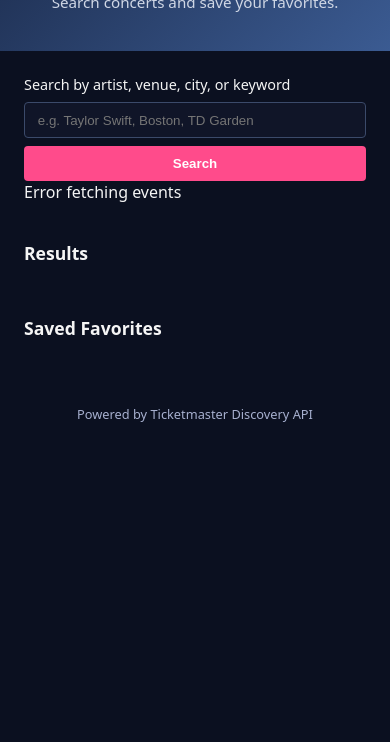
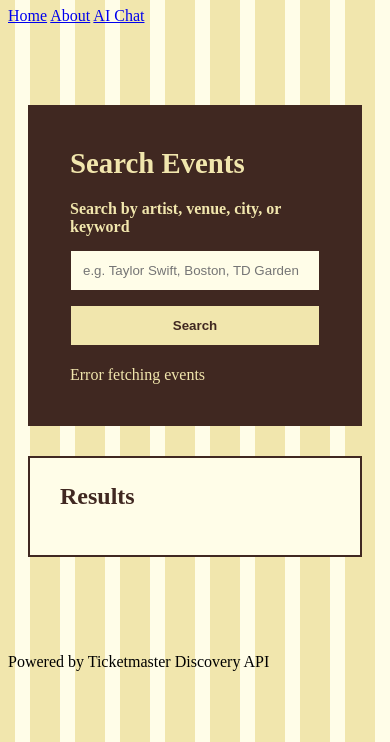
Before and after one commit to amolendyk1/ticketmaster-event-tracker, a plain HTML site: page index.html in a window 390 px wide. Shown: the part 118-860 px from the top of the page. Drawn offline with Linux system fonts and the light colour scheme; no server answers.

Commit message:
update style

```diff
--- a/index.html
+++ b/index.html
@@ -6,44 +6,43 @@
   <meta name="viewport" content="width=device-width, initial-scale=1.0" />
   <link rel="stylesheet" href="style.css" />
 </head>
-<body>
-  <header class="header">
-    <h1>Ticketmaster Event Tracker</h1>
-    <p>Search concerts and save your favorites.</p>
+
+<body class="ticketmaster-page">
+
+  <!-- HEADER -->
+  <header class="site-header">
+    <h1 class="site-title">Ticketmaster Event Tracker</h1>
+    <nav class="site-nav">
+      <a href="index.html" class="nav-link">Home</a>
+      <a href="about.html" class="nav-link">About</a>
+      <a href="ai-chat.html" class="nav-link">AI Chat</a>
+    </nav>
   </header>
 
-  <main class="main">
-    <section class="search-section">
-      <form id="search-form">
+  <!-- MAIN CONTENT -->
+  <main class="tm-wrapper">
+
+    <div class="tm-card">
+      <h2>Search Events</h2>
+
+      <form id="search-form" class="tm-form">
         <label for="search-input">Search by artist, venue, city, or keyword</label>
-        <div class="search-row">
-          <input
-            type="text"
-            id="search-input"
-            placeholder="e.g. Taylor Swift, Boston, TD Garden"
-            required
-          />
-          <button type="submit">Search</button>
-        </div>
+        <input id="search-input" type="text" placeholder="e.g. Taylor Swift, Boston, TD Garden" />
+        <button type="submit">Search</button>
       </form>
 
-      <div id="status" class="status"></div>
-    </section>
+      <div id="status" class="tm-status"></div>
+    </div>
 
-    <section class="content">
-      <section class="results-section">
-        <h2>Results</h2>
-        <div id="events-container" class="events-container"></div>
-      </section>
+    <div class="tm-results-card">
+      <h2>Results</h2>
+      <div id="events-container" class="tm-events-container"></div>
+    </div>
 
-      <section class="favorites-section">
-        <h2>Saved Favorites</h2>
-        <div id="favorites-container" class="events-container"></div>
-      </section>
-    </section>
   </main>
 
-  <footer class="footer">
+  <!-- FOOTER -->
+  <footer class="thin-footer">
     <p>Powered by Ticketmaster Discovery API</p>
   </footer>
 
--- a/style.css
+++ b/style.css
@@ -1,177 +1,120 @@
-* {
-  box-sizing: border-box;
+/* ============================================================
+   TICKETMASTER PAGE — FULL aesthetic match
+============================================================ */
+
+.ticketmaster-page {
+  min-height: 100vh;
+  display: flex;
+  flex-direction: column;
+
+  background: repeating-linear-gradient(
+    90deg,
+    #f1e6ad 0px,
+    #f1e6ad 15px,
+    #fffde8 15px,
+    #fffde8 30px,
+    #f1e6ad 30px,
+    #f1e6ad 45px
+  );
 }
 
-body {
-  margin: 0;
-  font-family: system-ui, -apple-system, BlinkMacSystemFont, "Segoe UI", sans-serif;
-  background: #0b1020;
-  color: #f5f5f5;
+.tm-wrapper {
+  max-width: 900px;
+  margin: 60px auto;
+  padding: 20px;
+  display: flex;
+  flex-direction: column;
+  gap: 30px;
 }
 
-.header {
-  padding: 1.5rem;
-  text-align: center;
-  background: linear-gradient(135deg, #1b2a4a, #3b5b92);
+.tm-card {
+  background: #402821;
+  border: 2px solid #402821;
+  padding: 40px;
+  color: #f1e6ad;
+  display: flex;
+  flex-direction: column;
+  gap: 20px;
 }
 
-.header h1 {
+.tm-card h2 {
   margin: 0;
   font-size: 1.8rem;
+  font-weight: 700;
 }
 
-.header p {
-  margin-top: 0.5rem;
-  font-size: 0.95rem;
-  color: #d0d7e5;
+.tm-form {
+  display: flex;
+  flex-direction: column;
+  gap: 14px;
 }
 
-.main {
-  padding: 1.5rem;
-  max-width: 1100px;
-  margin: 0 auto;
+.tm-form label {
+  font-weight: 600;
+  color: #f1e6ad;
 }
 
-.search-section {
-  margin-bottom: 1.5rem;
+.tm-form input {
+  padding: 12px;
+  background: #fffde8;
+  border: 1px solid #402821;
+  color: #402821;
 }
 
-.search-section label {
-  display: block;
-  margin-bottom: 0.5rem;
-  font-size: 0.9rem;
-}
-
-.search-row {
-  display: flex;
-  gap: 0.5rem;
-}
-
-.search-row input {
-  flex: 1;
-  padding: 0.6rem 0.8rem;
-  border-radius: 4px;
-  border: 1px solid #3b4a6a;
-  background: #101528;
-  color: #f5f5f5;
-}
-
-.search-row button {
-  padding: 0.6rem 1rem;
-  border-radius: 4px;
-  border: none;
-  background: #ff4b8b;
-  color: #fff;
-  font-weight: 600;
+.tm-form button {
+  padding: 12px;
+  background: #f1e6ad;
+  color: #402821;
+  font-weight: 700;
+  border: 1px solid #402821;
   cursor: pointer;
 }
 
-.search-row button:hover {
-  background: #ff2f77;
+.tm-form button:hover {
+  background: #e8dca4;
 }
 
-.status {
-  margin-top: 0.5rem;
-  font-size: 0.85rem;
-  color: #ffb3c8;
+.tm-status {
+  font-weight: 700;
+  color: #f1e6ad;
 }
 
-.content {
-  display: grid;
-  grid-template-columns: 2fr 1fr;
-  gap: 1.5rem;
+.tm-results-card {
+  background: #fffde8;
+  border: 2px solid #402821;
+  padding: 25px 30px;
+  display: flex;
+  flex-direction: column;
+  gap: 20px;
 }
 
-.results-section h2,
-.favorites-section h2 {
-  margin-bottom: 0.75rem;
-  font-size: 1.1rem;
+.tm-results-card h2 {
+  margin: 0;
+  font-size: 24px;
+  font-weight: 700;
+  color: #402821;
 }
 
-.events-container {
-  display: grid;
-  grid-template-columns: 1fr;
-  gap: 0.75rem;
+.tm-events-container {
+  display: flex;
+  flex-direction: column;
+  gap: 16px;
 }
 
-.event-card {
-  background: #141a33;
-  border-radius: 6px;
-  padding: 0.75rem 0.9rem;
-  border: 1px solid #252c4a;
-  display: flex;
-  flex-direction: column;
-  gap: 0.35rem;
+.tm-event-card {
+  background: #fffde8;
+  border: 2px solid #402821;
+  padding: 20px;
+  color: #402821;
 }
 
-.event-header {
-  display: flex;
-  justify-content: space-between;
-  align-items: center;
+.tm-event-card h3 {
+  margin: 0 0 8px 0;
+  font-size: 20px;
+  font-weight: 700;
 }
 
-.event-title {
-  font-weight: 600;
-  font-size: 0.95rem;
+.tm-event-card p {
+  margin: 4px 0;
+  font-size: 16px;
 }
-
-.event-venue {
-  font-size: 0.85rem;
-  color: #c0c7dd;
-}
-
-.event-meta {
-  font-size: 0.8rem;
-  color: #a7b0cf;
-}
-
-.event-actions {
-  margin-top: 0.4rem;
-  display: flex;
-  justify-content: flex-end;
-  align-items: center;
-  gap: 0.5rem;
-}
-
-.favorite-btn {
-  padding: 0.3rem 0.7rem;
-  font-size: 0.8rem;
-  border-radius: 4px;
-  border: 1px solid #ff4b8b;
-  background: transparent;
-  color: #ff4b8b;
-  cursor: pointer;
-}
-
-.favorite-btn.active {
-  background: #ff4b8b;
-  color: #fff;
-}
-
-.map-frame {
-  margin-top: 0.5rem;
-  border-radius: 4px;
-  overflow: hidden;
-}
-
-.footer {
-  padding: 1rem;
-  text-align: center;
-  font-size: 0.8rem;
-  color: #a7b0cf;
-}
-
-/* Responsive */
-@media (max-width: 768px) {
-  .content {
-    grid-template-columns: 1fr;
-  }
-
-  .search-row {
-    flex-direction: column;
-  }
-
-  .search-row button {
-    width: 100%;
-  }
-}
```
